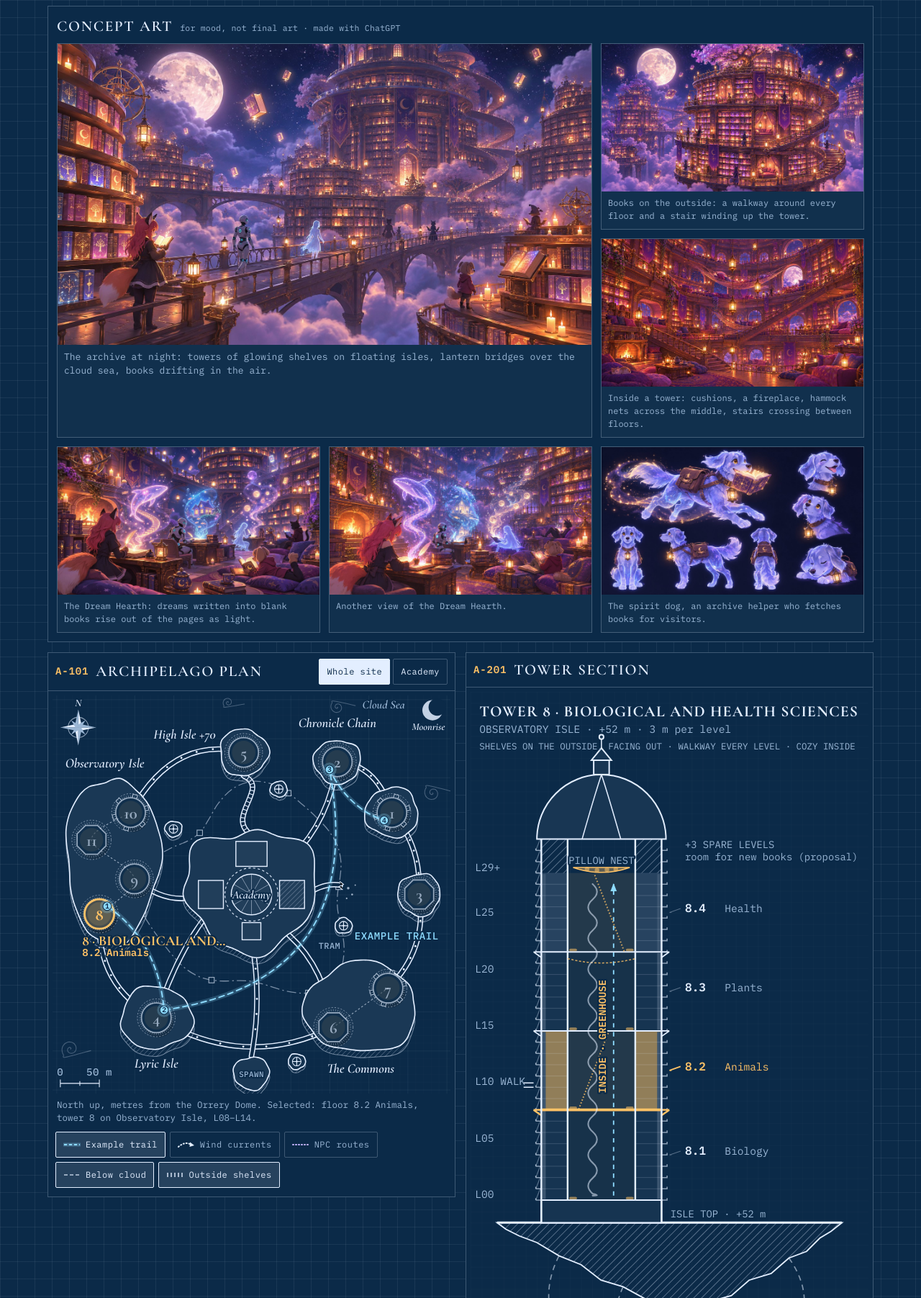
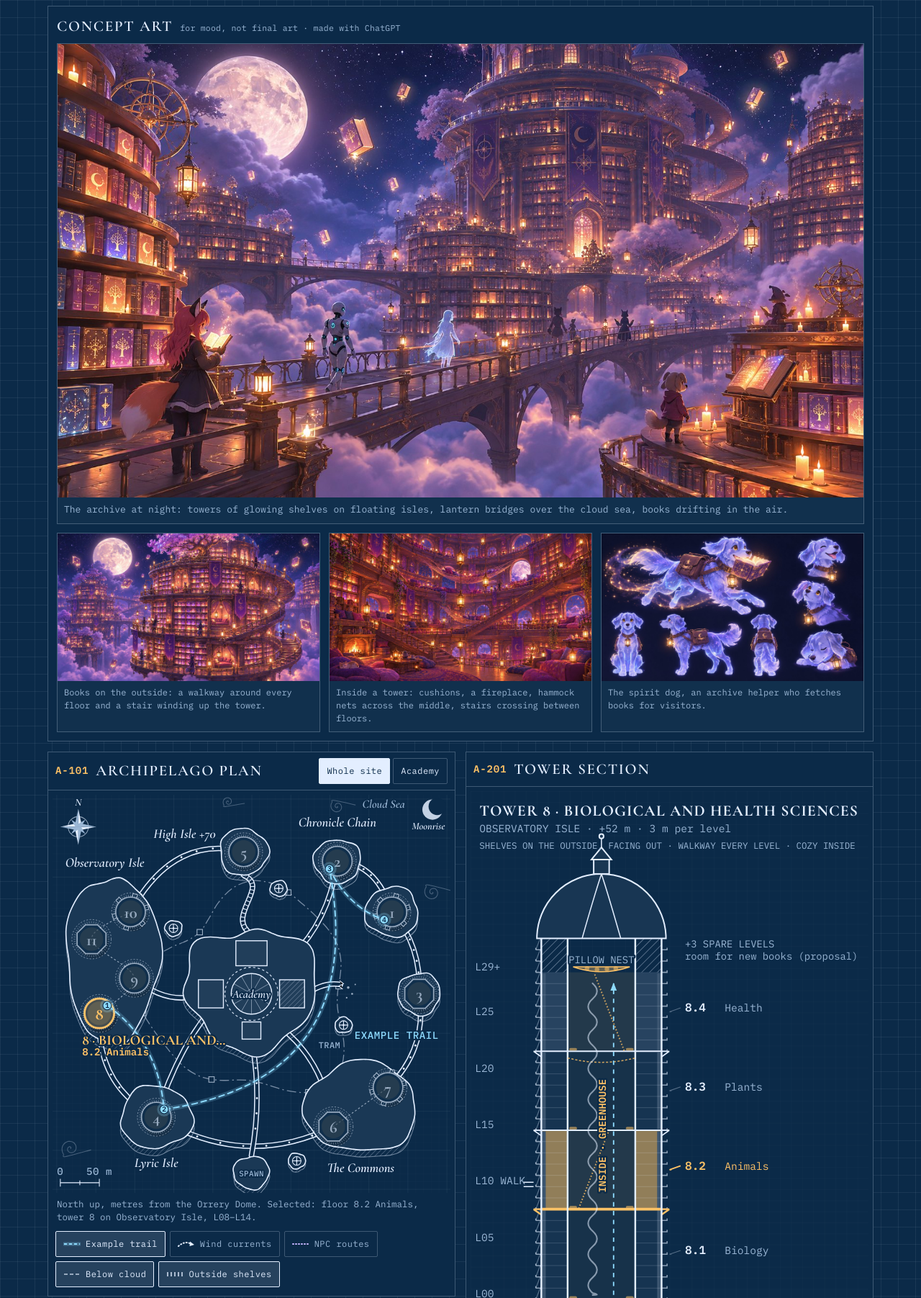
Before and after one commit to midnight-archive-vrc/midnight-archive-blueprint, a plain HTML site: page index.html in a window 1280 px wide. Shown: the part 576-2379 px from the top of the page at 72% size. Drawn offline with nearby package versions, Linux system fonts and the light colour scheme.

Commit message:
Blueprint: take out the Dream Hearth, dream books and messages in bottles
Not decided whether they stay. The academy's west wing is marked open.

```diff
--- a/index.html
+++ b/index.html
@@ -56,7 +56,7 @@ main{
 .art{grid-area:art}
 .gallery{display:grid;gap:12px;grid-template-columns:minmax(0,1fr)}
 @media (min-width:640px){.gallery{grid-template-columns:repeat(2,minmax(0,1fr))}.gallery .hero{grid-column:1/-1}}
-@media (min-width:900px){.gallery{grid-template-columns:repeat(3,minmax(0,1fr))}.gallery .hero{grid-column:span 2;grid-row:span 2}}
+@media (min-width:900px){.gallery{grid-template-columns:repeat(3,minmax(0,1fr))}.gallery .hero{grid-column:1/-1}}
 .gallery figure{margin:0;border:1px solid var(--hair);background:color-mix(in srgb,var(--line) 3%,var(--paper))}
 .gallery a{display:block}
 .gallery img{display:block;width:100%;height:auto;aspect-ratio:1672/941}
@@ -350,8 +350,6 @@ footer a{color:var(--line)}
       <figure class="hero"><a href="art/archive-exterior.jpg"><img src="art/archive-exterior.jpg" width="1672" height="941" alt="Night view of the archive: round towers whose walls are glowing bookshelves, on floating isles above violet clouds, joined by lantern-lit arched bridges, with spiral stairs, a huge moon and books drifting through the air. Visitors with fox, robot, ghost and dog avatars walk the bridges."></a><figcaption>The archive at night: towers of glowing shelves on floating isles, lantern bridges over the cloud sea, books drifting in the air.</figcaption></figure>
       <figure><a href="art/tower-outside.jpg"><img src="art/tower-outside.jpg" width="1672" height="941" loading="lazy" alt="A tall round library tower whose outside walls are glowing bookshelves, with railed walkways around every floor, a spiral stair wrapping the outside, lit rooms with sofas between the shelves, and a blossom tree on top."></a><figcaption>Books on the outside: a walkway around every floor and a stair winding up the tower.</figcaption></figure>
       <figure><a href="art/tower-inside.jpg"><img src="art/tower-inside.jpg" width="1672" height="941" loading="lazy" alt="Inside a tower: a tall round hall with floor cushions, a fireplace and tea, hammock nets strung across the open middle, and stairs crossing between the floors under hanging lanterns."></a><figcaption>Inside a tower: cushions, a fireplace, hammock nets across the middle, stairs crossing between floors.</figcaption></figure>
-      <figure><a href="art/dream-hearth-1.jpg"><img src="art/dream-hearth-1.jpg" width="1672" height="941" loading="lazy" alt="The Dream Hearth: visitors write in open books by a fireplace, and their dreams rise out of the pages as glowing shapes, a whale swimming up a staircase, a house in a bubble, a string of moons."></a><figcaption>The Dream Hearth: dreams written into blank books rise out of the pages as light.</figcaption></figure>
-      <figure><a href="art/dream-hearth-2.jpg"><img src="art/dream-hearth-2.jpg" width="1672" height="941" loading="lazy" alt="Another view of the Dream Hearth: writing desks, cushions and armchairs, with a glowing whale, an underwater house and floating moons rising toward the shelves."></a><figcaption>Another view of the Dream Hearth.</figcaption></figure>
       <figure><a href="art/spirit-dog.jpg"><img src="art/spirit-dog.jpg" width="1672" height="941" loading="lazy" alt="Character sheet of a spirit dog made of soft moonlight, with a leather satchel and a small lantern on its collar: running with a glowing book in its mouth, front, side and back views, and happy, curious and sleepy faces."></a><figcaption>The spirit dog, an archive helper who fetches books for visitors.</figcaption></figure>
     </div>
   </section>
@@ -453,9 +451,6 @@ footer a{color:var(--line)}
     <section class="panel prose" aria-labelledby="later-h">
       <h2 class="panel-h" id="later-h">Later layers <span>part of the vision, not built yet</span></h2>
       <ul>
-        <li><b>Dream books.</b> A visitor writes a dream into a blank book. Overnight it gets an interpretation, and each one is checked by hand before it appears. Approved dreams become books on the shelves.</li>
-        <li><b>Dreams that open rabbit holes.</b> A dream's words link into the archive like any article: a dream about an octopus links to the Octopus book. <span class="tag pro">Proposal</span></li>
-        <li><b>Messages in bottles.</b> Someone leaves a message. Days later it reaches one later visitor, who can reply once. Where the bottles wash up in the archive is still open.</li>
         <li><b>Picture walls.</b> Public-domain photos and maps as an extra for visitors with untrusted URLs on. <span class="tag pro">Proposal</span></li>
         <li><b>Narration.</b> Books read aloud, either by stitching together recorded words or by streaming real recordings. <span class="tag idea">Idea</span></li>
       </ul>
@@ -531,12 +526,12 @@ var TOWERS={
   "6":{x:105,y:170,isle:"commons",shell:"octagon",roof:"dome",reach:"Commons walkways, the south-east bridge from the academy, and the high arch to Arts."},
   "7":{x:175,y:120,isle:"commons",shell:"buttress",roof:"crenel",reach:"Lantern Way from Geography; Commons walkways."},
   "8":{x:-195,y:25,isle:"observatory",shell:"round",roof:"dome",reach:"Lantern Way from Arts; Observatory walkways."},
-  "9":{x:-150,y:-20,isle:"observatory",shell:"round",roof:"spire",reach:"Observatory walkways, and the west bridge from the Dream Hearth."},
+  "9":{x:-150,y:-20,isle:"observatory",shell:"round",roof:"spire",reach:"Observatory walkways, and the west bridge from the academy."},
   "10":{x:-155,y:-105,isle:"observatory",shell:"buttress",roof:"lantern",reach:"Observatory walkways; Lantern Way on to High Isle."},
   "11":{x:-205,y:-70,isle:"observatory",shell:"octagon",roof:"spire",reach:"Observatory walkways."}
 };
 var ISLES={
-  academy:{name:"Academy Isle",alt:24,classes:"None. The academy rooms only.",n:"The heart: Orrery Dome, Dream Hearth, Lecture Hall, the sealed Storm Wing, and the Registrar's Gate."},
+  academy:{name:"Academy Isle",alt:24,classes:"None. The academy rooms only.",n:"The heart: Orrery Dome, Lecture Hall, the sealed Storm Wing, and the Registrar's Gate."},
   high:{name:"High Isle",alt:70,classes:"5 Philosophy and religion",n:"The highest rock, alone above the rest. Reached by the Long Stair or by flight."},
   chron:{name:"Chronicle Chain",alt:"46 and 38",classes:"2 History, 1 People",n:"History and the people in it, on two rocks stepping down toward the present: History +46, People +38 m."},
   wayfarer:{name:"Wayfarer's Rock",alt:18,classes:"3 Geography",n:"Geography on a lone rock with a map balcony over the cloud sea."},
@@ -563,10 +558,10 @@ var ZONES={
   broken:{t:"Broken span",k:"Path · sealed",rows:[["From","The Storm Wing, east"],["State","Snapped off in the storm, debris below"]],n:"Restoring the Storm Wing rebuilds this bridge toward the Chronicle Chain."},
   gate:{t:"Registrar's Gate",k:"Place · academy",rows:[["NPC","The Registrar, a stern badger"],["You do","Sign the ledger, get a library card"]],n:"The ledger line is a word-picker message, so it works without a keyboard and leaves no room for trolls."},
   dome:{t:"Orrery Dome",k:"Place · academy atrium",rows:[["Position","Origin (0, 0) · atrium floor at +24 m"],["Does","The brass dial shows any date's moon"]],n:"Each book flies to you from its own shelf, so the dome is a meeting place at the heart of the academy."},
-  hearth:{t:"Dream Hearth",k:"Place · west wing",rows:[["NPCs","Margin keeps solo readers company"],["Does","Journals whose words rise as line drawings; midnight oil fills while you idle"],["Later","Where dream books would be written and read"]],n:"The concept art's hearth scenes. Reuse the NIGHT RENT rug and pouf for the cushions."},
+  westwing:{t:"West wing",k:"Place · west wing · open",rows:[["State","Not decided yet"]],n:"Room for a future place in the academy."},
   lecture:{t:"Lecture Hall",k:"Place · north wing",rows:[["Does","Lectern boosts the speaker to the whole room"],["Events","Weekly Midnight Lectures, posted on the event board"]],n:"The Long Stair to High Isle starts behind it."},
   storm:{t:"Storm Wing",k:"Place · east wing · sealed",rows:[["State","Sealed. Lightning blew its pages into the sky."],["Restores","By pages returned, counted across everyone in the instance"]],n:"Bringing friends literally rebuilds it, and its broken bridge with it."},
-  lofts:{t:"Loft nooks",k:"Place · upper gallery",rows:[["Who","One nook for each player present"],["Holds","Your finds, your favourite dream drawing"]],n:"Uses The Collection's alcove assignment and the NIGHT RENT lit-drawer bed."},
+  lofts:{t:"Loft nooks",k:"Place · upper gallery",rows:[["Who","One nook for each player present"],["Holds","Your finds and favourite books"]],n:"Uses The Collection's alcove assignment and the NIGHT RENT lit-drawer bed."},
   gazebo:{t:"Reading gazebo",k:"Place · small floating rock",rows:[["Seats","Two or three readers"],["Sound","Voices fall off fast, so it stays quiet"]],n:"Four of them drift between the isles. Good spots to hide with a book."},
   tram:{t:"Lantern tram",k:"Path · under the cloud surface",rows:[["Runs","A wandering loop beneath the isles"],["Stops","Six, spread beneath the isles"]],n:"Patron spirits ride in each night, then drift up into the library."}
 };
@@ -743,7 +738,7 @@ function buildPlan(){
   /* Academy rooms */
   var ac=el("g",null,plan);
   zoneRect(ac,"lecture",-20,-68,40,32,false,"Lecture Hall");
-  zoneRect(ac,"hearth",-68,-18,32,36,false,"Dream Hearth");
+  zoneRect(ac,"westwing",-68,-18,32,36,false,"West wing, open");
   zoneRect(ac,"storm",36,-18,32,36,true,"Storm Wing, sealed");
   zoneRect(ac,"gate",-12,36,24,22,false,"Registrar's Gate");
   reg("lofts",el("circle",{cx:0,cy:0,r:34,"class":"gallery","data-zone":"lofts",tabindex:"0",role:"button","aria-label":"Loft nooks, upper gallery"},ac));
@@ -810,7 +805,7 @@ function buildPlan(){
   txt(names,0,234,"SPAWN","lbl",{"text-anchor":"middle",style:"font-size:10px"});
 
   /* Academy close-up labels */
-  [["LECTURE",0,-54],["HALL",0,-45],["DREAM",-52,-2],["HEARTH",-52,7],["STORM",52,-6],["WING",52,2],["SEALED",52,10],["ORRERY DOME",0,2.5]].forEach(function(l){txt(names,l[1],l[2],l[0],"lbl zl vis-d",{"text-anchor":"middle"});});
+  [["LECTURE",0,-54],["HALL",0,-45],["WEST",-52,-2],["WING",-52,7],["STORM",52,-6],["WING",52,2],["SEALED",52,10],["ORRERY DOME",0,2.5]].forEach(function(l){txt(names,l[1],l[2],l[0],"lbl zl vis-d",{"text-anchor":"middle"});});
   txt(names,15,49,"REGISTRAR'S GATE","lbl zl vis-d");
   txt(names,26,33,"LOFT NOOKS","lbl zl mute vis-d");
   txt(names,5,72,"LONG BRIDGE","lbl zl mute vis-d");
```
Also changed, not shown: draft/index.html (+7 -7 lines), art/dream-hearth-1.jpg (deleted), art/dream-hearth-2.jpg (deleted), 1 other file.
